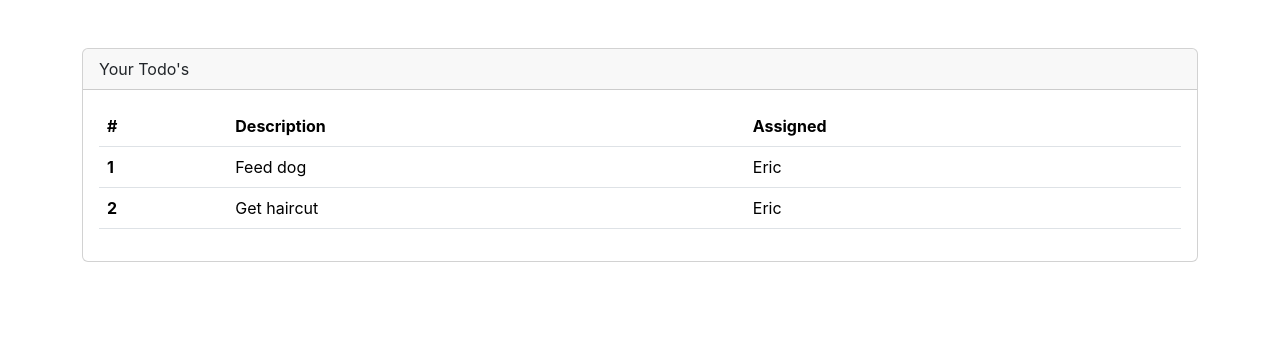
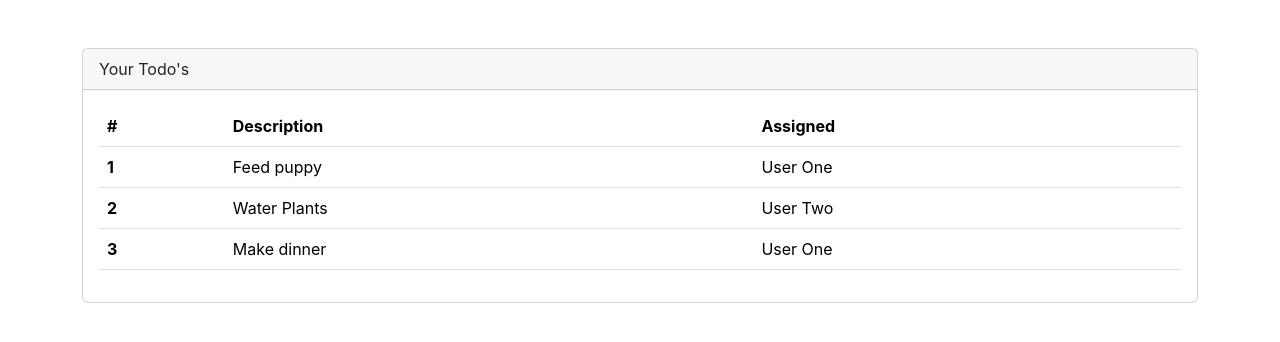
Before and after one commit to natchavez/react-todo-app, a React (Create React App) app: page / in a window 1280 px wide. Shown: the top 342 px of the page. Built offline with nearby package versions, Linux system fonts and the light colour scheme.

Commit message:
Create TodoRowItem component

```diff
--- a/src/App.js
+++ b/src/App.jsx
@@ -1,6 +1,13 @@
 import './App.css';
+import TodoRowItem from './components/TodoRowItem';
 
 function App() {
+  const todos = [
+    { rowNumber: 1, rowDescription: 'Feed puppy', rowAssigned: 'User One' },
+    { rowNumber: 2, rowDescription: 'Water Plants', rowAssigned: 'User Two' },
+    { rowNumber: 3, rowDescription: 'Make dinner', rowAssigned: 'User One' },
+  ];
+
   return (
     <div className='mt-5 container'>
       <div className='card'>
@@ -15,16 +22,13 @@ function App() {
               </tr>
             </thead>
             <tbody>
-              <tr>
-                <th scope='row'>1</th>
-                <td>Feed dog</td>
-                <td>Eric</td>
-              </tr>
-              <tr>
-                <th scope='row'>2</th>
-                <td>Get haircut</td>
-                <td>Eric</td>
-              </tr>
+              {todos.map((todoItem, index) => (
+                <TodoRowItem
+                  rowNumber={todoItem.rowNumber}
+                  rowDescription={todoItem.rowDescription}
+                  rowAssigned={todoItem.rowAssigned}
+                />
+              ))}
             </tbody>
           </table>
         </div>
--- /dev/null
+++ b/src/components/TodoRowItem.jsx
@@ -0,0 +1,13 @@
+export default function TodoRowItem({
+  rowNumber,
+  rowDescription,
+  rowAssigned,
+}) {
+  return (
+    <tr>
+      <th scope='row'>{rowNumber}</th>
+      <td>{rowDescription}</td>
+      <td>{rowAssigned}</td>
+    </tr>
+  );
+}
```
